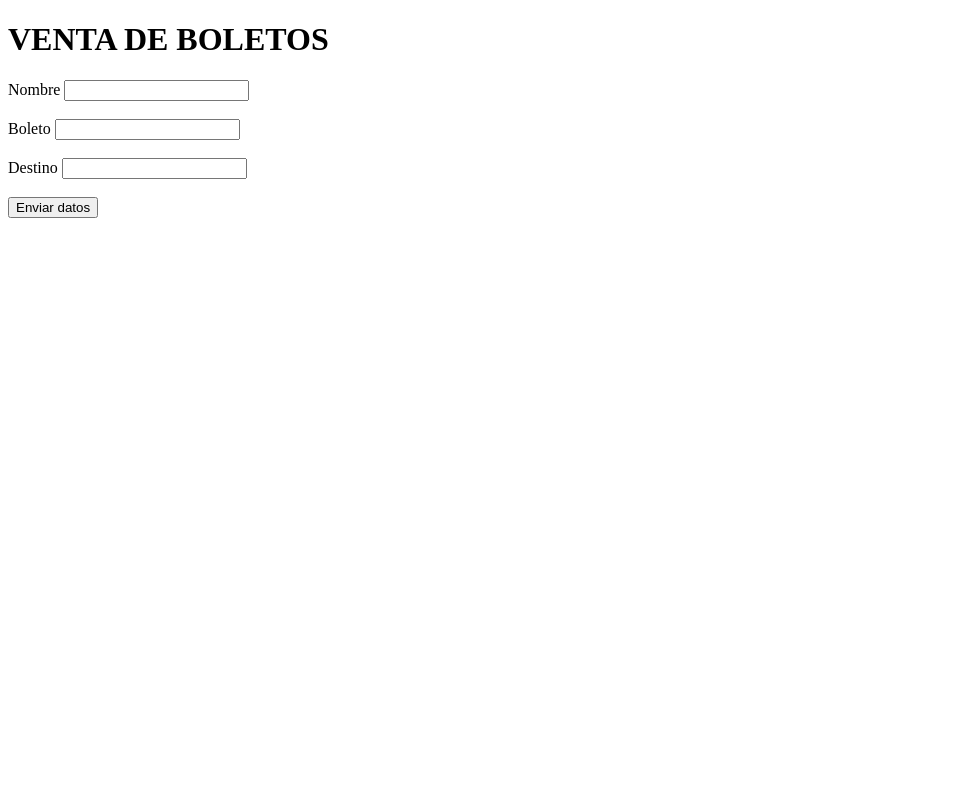
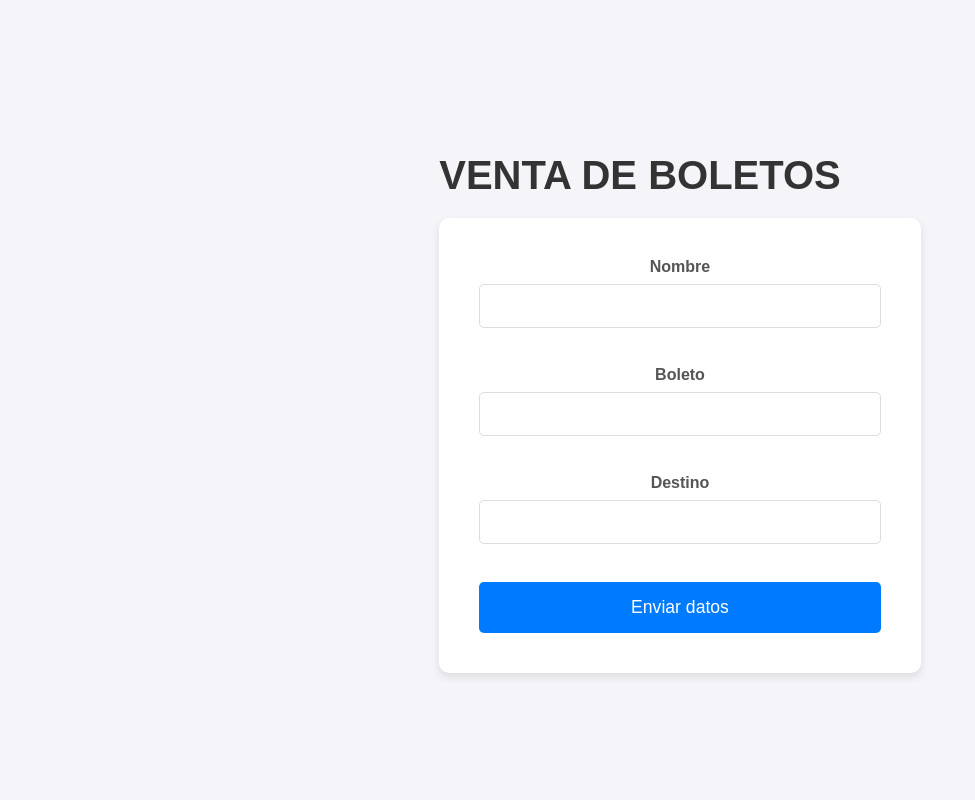
Before and after one commit to xsuperpuftx/ChampionWeb, a PHP site: page / in a window 1280 px wide. Shown: the whole page, without its empty margins (0-975 px from the left). Run offline with PHP 8.4, Linux system fonts and the light colour scheme.

Commit message:
new file added

```diff
--- a/Boletos/abre.php
+++ b/Boletos/abre.php
@@ -1,5 +1,5 @@
 <?php
-    $conexion= new mysqli("localhost", "root", "", "Aeromexico");
+    $conexion= new mysqli("fdb1030.awardspace.net", "4550941_aeromexico", "ProperDose1024!", "4550941_aeromexico ");
     if($conexion){
         echo "la gestion fue exitosa!";
 
--- /dev/null
+++ b/Boletos/css/style.css
@@ -0,0 +1,61 @@
+body {
+    font-family: 'Arial', sans-serif;
+    background-color: #f4f4f9;
+    margin: 0;
+    padding: 0;
+    display: flex;
+    justify-content: center;
+    align-items: center;
+    height: 100vh;
+    flex-direction: column; /* Para que los elementos estén en columna */
+}
+
+h1 {
+    text-align: center;
+    color: #333;
+    font-size: 2.5em;
+    margin-bottom: 20px;
+}
+
+.formulario {
+    background-color: #fff;
+    padding: 40px;
+    border-radius: 10px;
+    box-shadow: 0 4px 8px rgba(0, 0, 0, 0.1);
+    width: 100%;
+    max-width: 500px;
+    text-align: center;
+}
+
+.formulario label {
+    display: block;
+    margin-bottom: 8px;
+    font-weight: bold;
+    color: #555;
+}
+
+.formulario input[type="text"] {
+    width: 100%;
+    padding: 12px;
+    margin-bottom: 20px;
+    border: 1px solid #ddd;
+    border-radius: 5px;
+    font-size: 1em;
+    box-sizing: border-box;
+}
+
+.formulario .submit {
+    width: 100%;
+    padding: 15px;
+    background-color: #007bff;
+    color: white;
+    border: none;
+    border-radius: 5px;
+    font-size: 1.1em;
+    cursor: pointer;
+    transition: background-color 0.3s ease;
+}
+
+.formulario .submit:hover {
+    background-color: #0056b3;
+}
--- a/Boletos/index.php
+++ b/Boletos/index.php
@@ -5,8 +5,10 @@
     <meta http-equiv="X-UA-Compatible" content="IE=edge">
     <meta name="viewport" content="width=device-width, initial-scale=1.0">
     <title>Aeromexico</title>
+    <link rel="stylesheet" href="css/style.css">
 </head>
 <body>
+<div class="contenedor">
         <h1>VENTA DE BOLETOS</h1>
         <form class="formulario" action="guardar.php" method="POST">
             <label for="nombre">Nombre</label>
@@ -19,7 +21,7 @@
             <input type="text" id="destino" name="destino" maxlength="40" required> <br><br>
 
             <button class="submit" type="submit">Enviar datos</button>
-
         </form>
+    </div>
 </body>
 </html>
```
Also changed, not shown: Boletos/aeromexico.sql (added, +67 -0 lines). Lines whose indentation alone changed are shown as unchanged.
